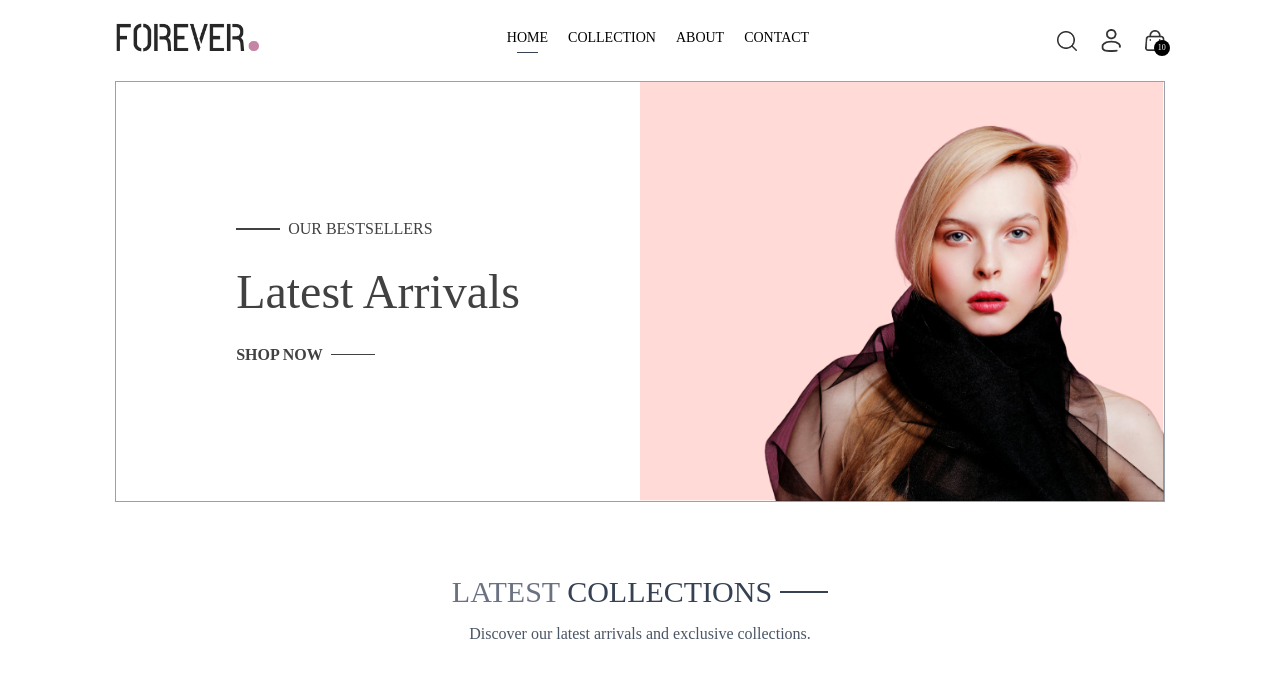
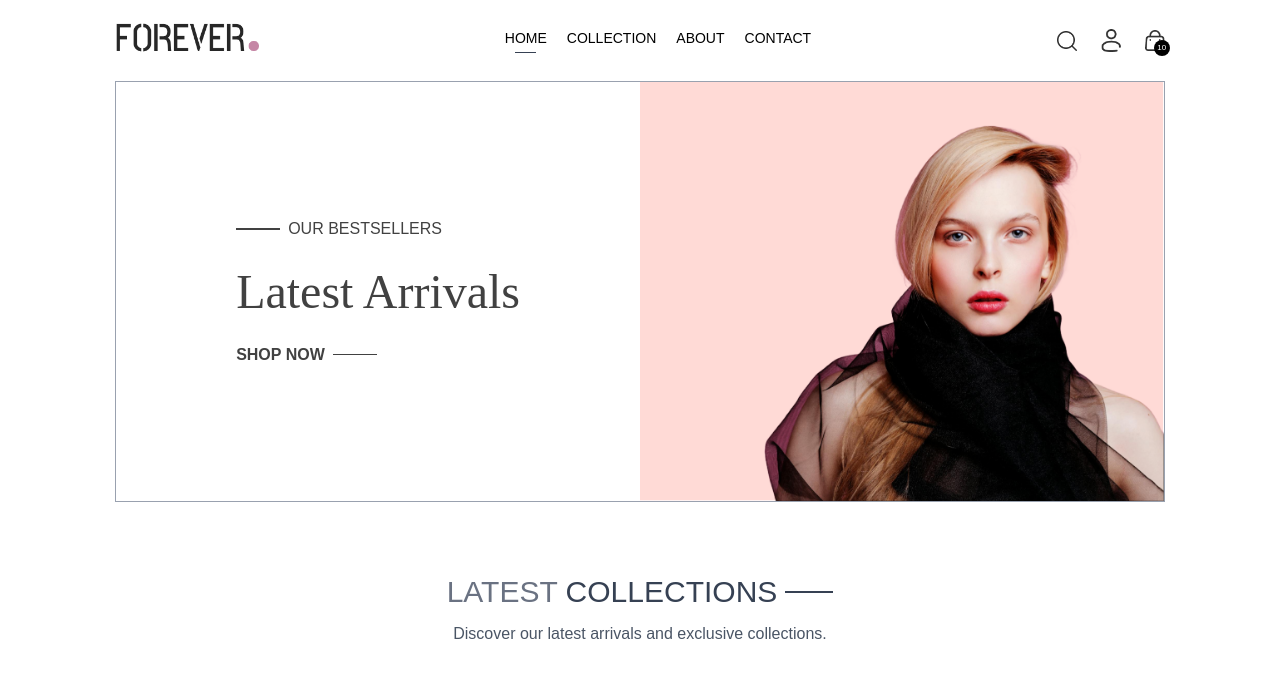
Before and after one commit to HunterBenX10/ecommerce-app, a React (Vite) app in the folder frontend/: page / in a window 1280 px wide. Shown: the top 678 px of the page. Built offline with nearby package versions, Linux system fonts and the light colour scheme.

Commit message:
fixed css typo

```diff
--- a/frontend/src/index.css
+++ b/frontend/src/index.css
@@ -1,13 +1,12 @@
 @import "tailwindcss";
-@import url('https://fonts.googleapis.com/css2?family=Outfit:wght@100..900&family=Prata&display=swap'); /* Outfit and Prata*/
+@import url('https://fonts.googleapis.com/css2?family=Outfit:wght@100..900&family=Prata&display=swap'); /* Outfit and Prata */
 
+* {
+  font-family: 'Outfit', sans-serif;
+}
 
 a.active hr {
   display: block;
-}
-
-* {
-  font-family: 'Outfit';
 }
 
 .prata-regular {
```
